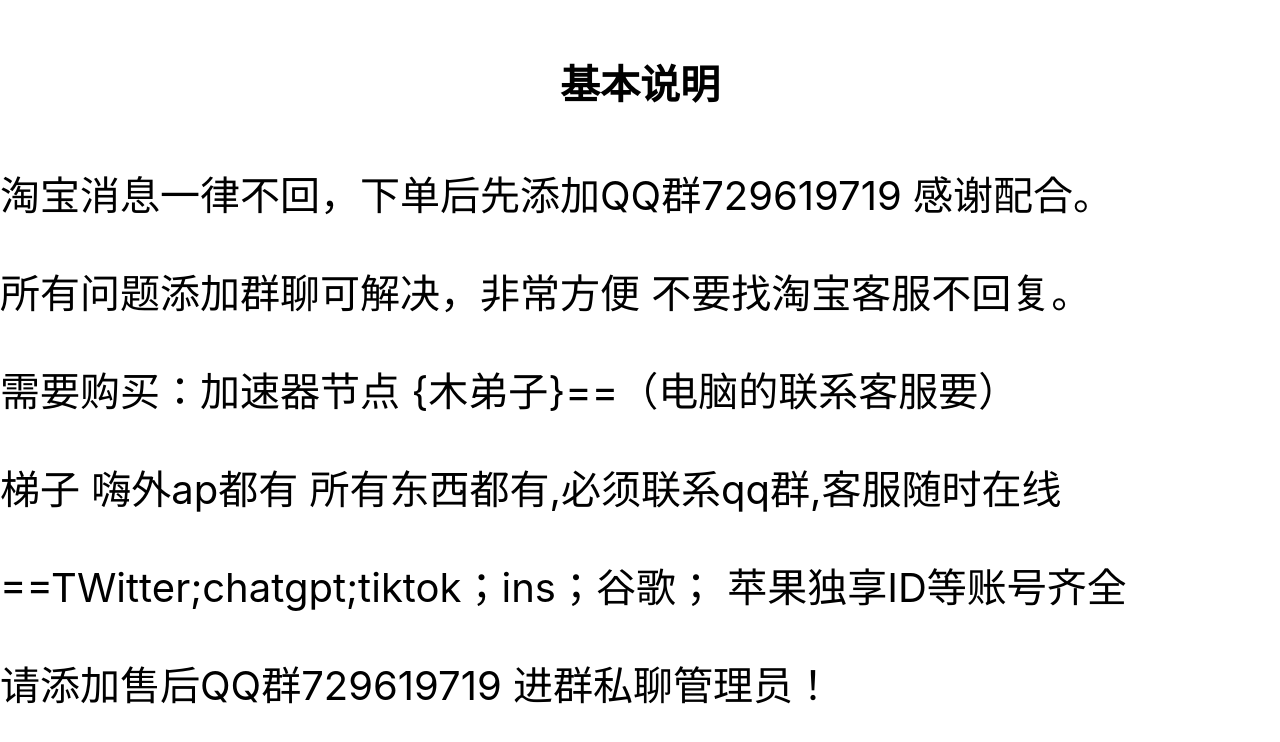
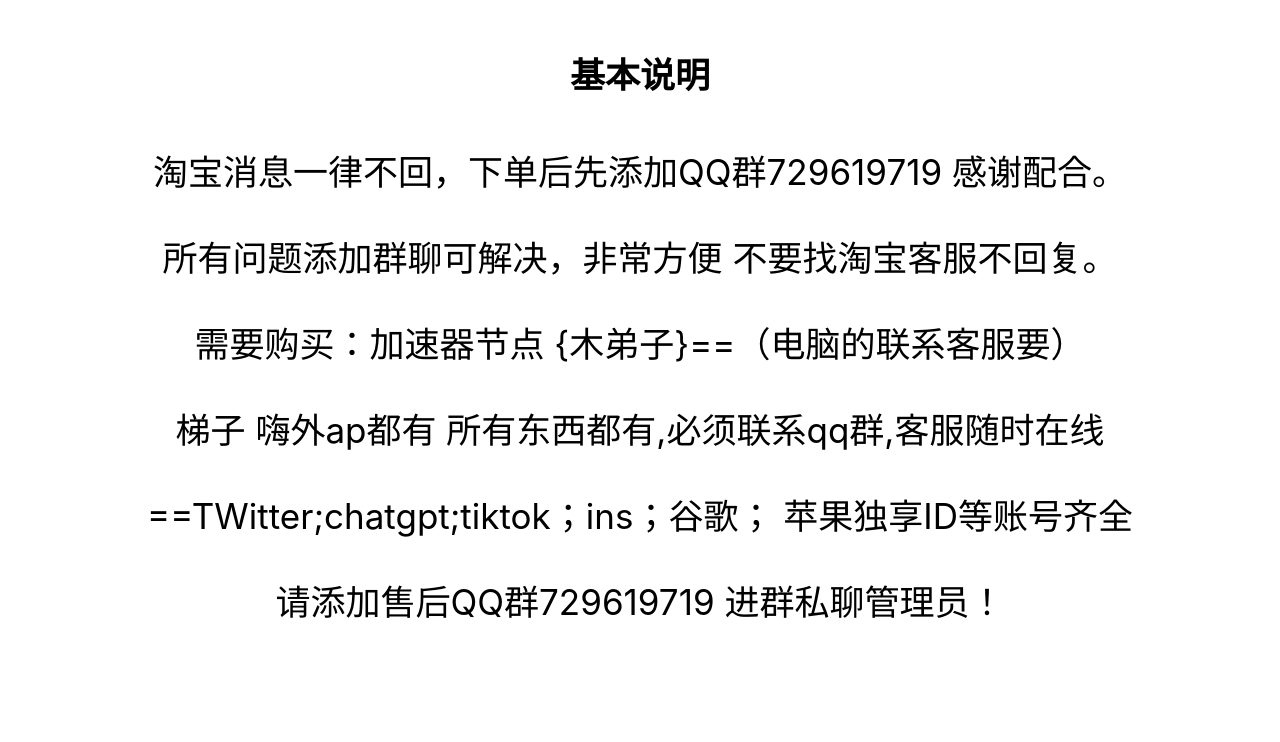
Before and after one commit to uyoaiy1/xiaoyu, a plain HTML site: page index.html in a window 1280 px wide. Drawn offline with Linux system fonts and the light colour scheme.

Commit message:
Update index.html

```diff
--- a/index.html
+++ b/index.html
@@ -5,6 +5,14 @@
     <title>说明</title>
     <style>
 
+        #main-box p
+        {
+            text-align: center;
+        }
+         #main-box1 p
+        {
+            text-align: center;
+        }
         #main-box h4
         {
             text-align: center;
@@ -18,7 +26,7 @@
         body {
 
             margin: 0 auto;
-            font-size: 40px;
+            font-size: 35px;
             font-family: -apple-system, BlinkMacSystemFont, 'Segoe UI', 'Helvetica Neue', sans-serif;
 
         }
```
